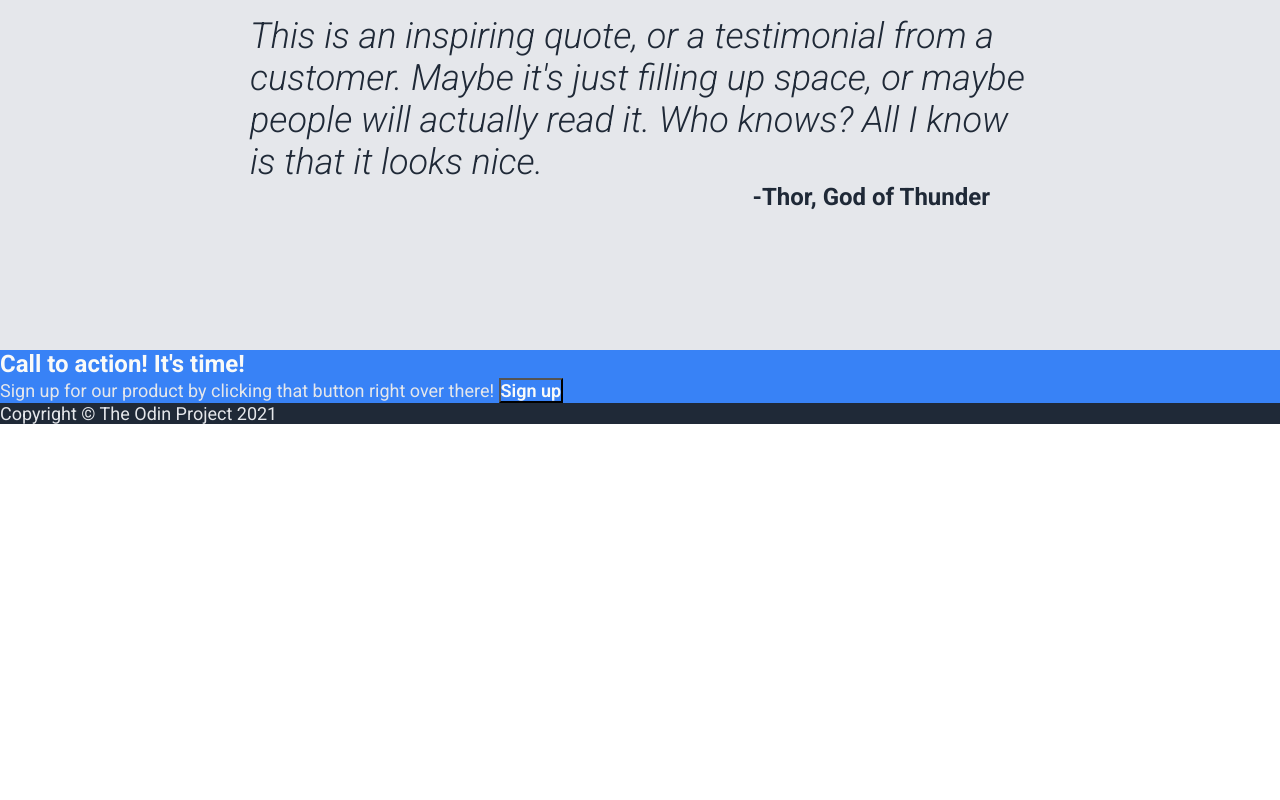
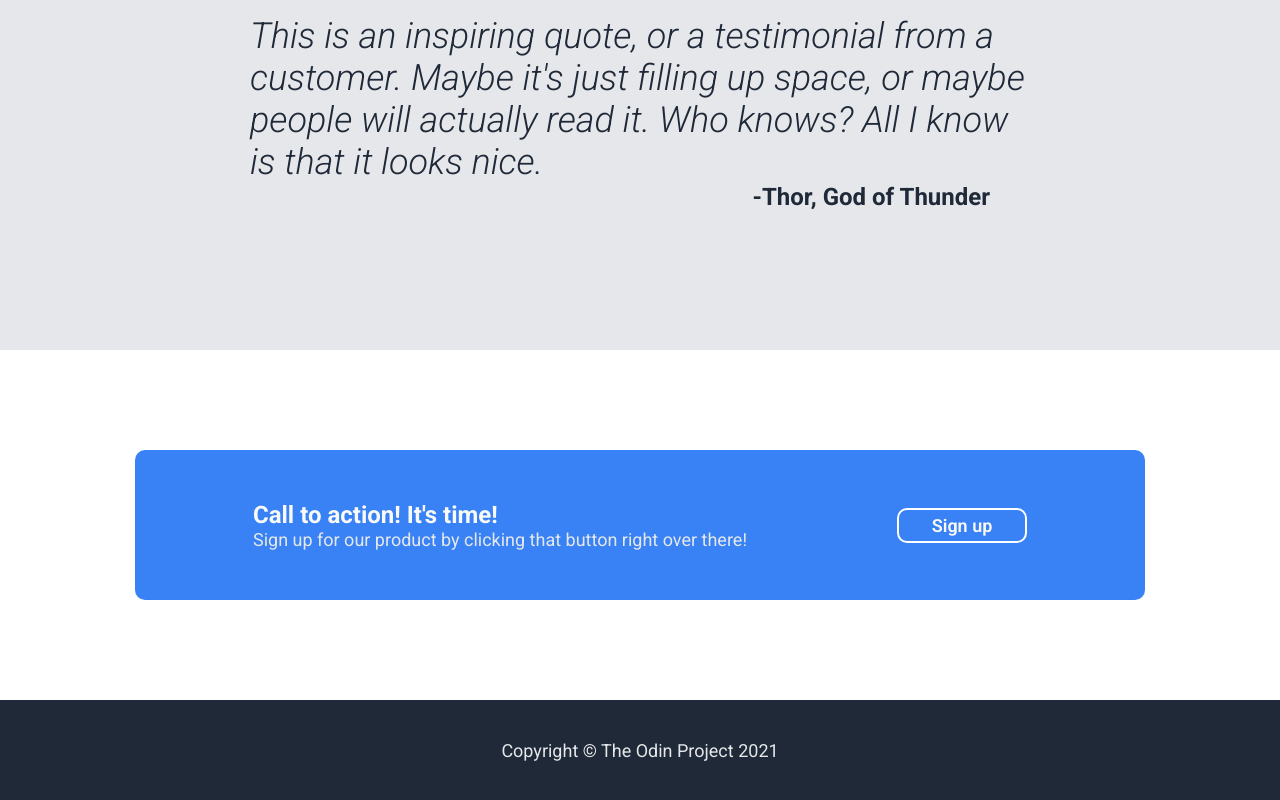
Before and after one commit to scorley627/landing-page, a plain HTML site: page index.html in a window 1280 px wide. Shown: the part 1110-1910 px from the top of the page. Before the commit the page ends 1534 px from the top, so only its background shows below. Drawn offline with Linux system fonts and the light colour scheme.

Commit message:
Add flex layout to action and footer sections

```diff
--- a/index.html
+++ b/index.html
@@ -53,8 +53,10 @@
     <div class="citation">-Thor, God of Thunder</div>
   </div>
   <div class="action">
-    <h2>Call to action! It's time!</h2>
-    Sign up for our product by clicking that button right over there!
+    <div>
+      <h2>Call to action! It's time!</h2>
+      Sign up for our product by clicking that button right over there!
+    </div>
     <button>Sign up</button>
   </div>
   <div class="footer">Copyright &copy; The Odin Project 2021</div>
--- a/style.css
+++ b/style.css
@@ -15,6 +15,9 @@ button {
   background-color: #3882F6;
   color: #F9FAF8;
   font-weight: 600;
+  height: 35px;
+  width: 130px;
+  border-radius: 10px;
 }
 
 ul {
@@ -70,10 +73,7 @@ a {
 }
 
 .header .hero button {
-  max-width: 130px;
   margin-top: 16px;
-  height: 35px;
-  border-radius: 10px;
   border: none;
 }
 
@@ -143,6 +143,14 @@ a {
 .action {
   background-color: #3882F6;
   color: #E5E7EB;
+  width: 1010px;
+  height: 150px;
+  margin: 100px auto;
+  border-radius: 10px;
+  display: flex;
+  justify-content: center;
+  align-items: center;
+  gap: 150px;
 }
 
 .action h2 {
@@ -150,7 +158,14 @@ a {
   font-size: 24px;
 }
 
+.action button {
+  border: 2px solid white;
+}
+
 .footer {
   background-color: #1F2937;
   color: #E5E7EB;
+  height: 100px;
+  align-content: center;
+  text-align: center;
 }
```
